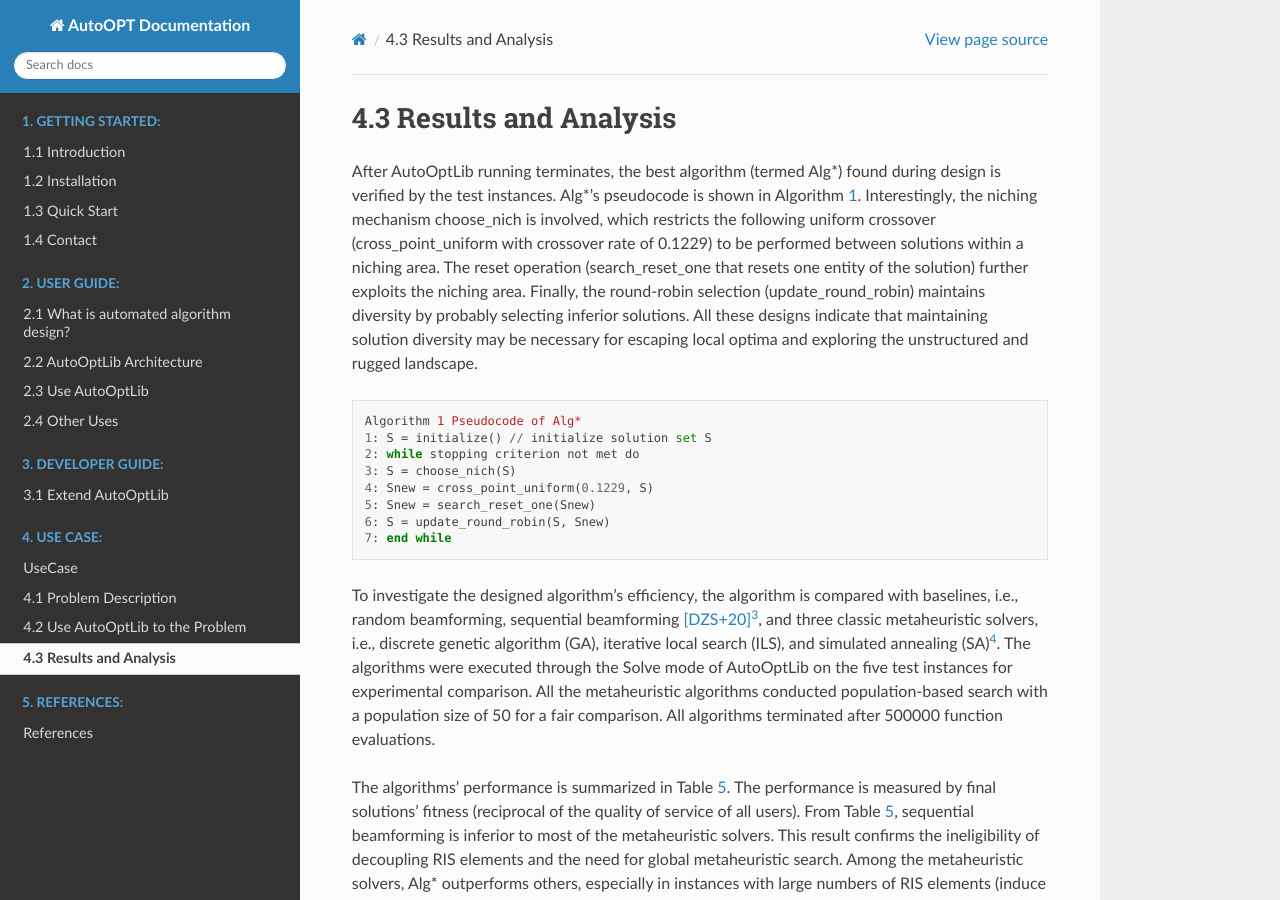
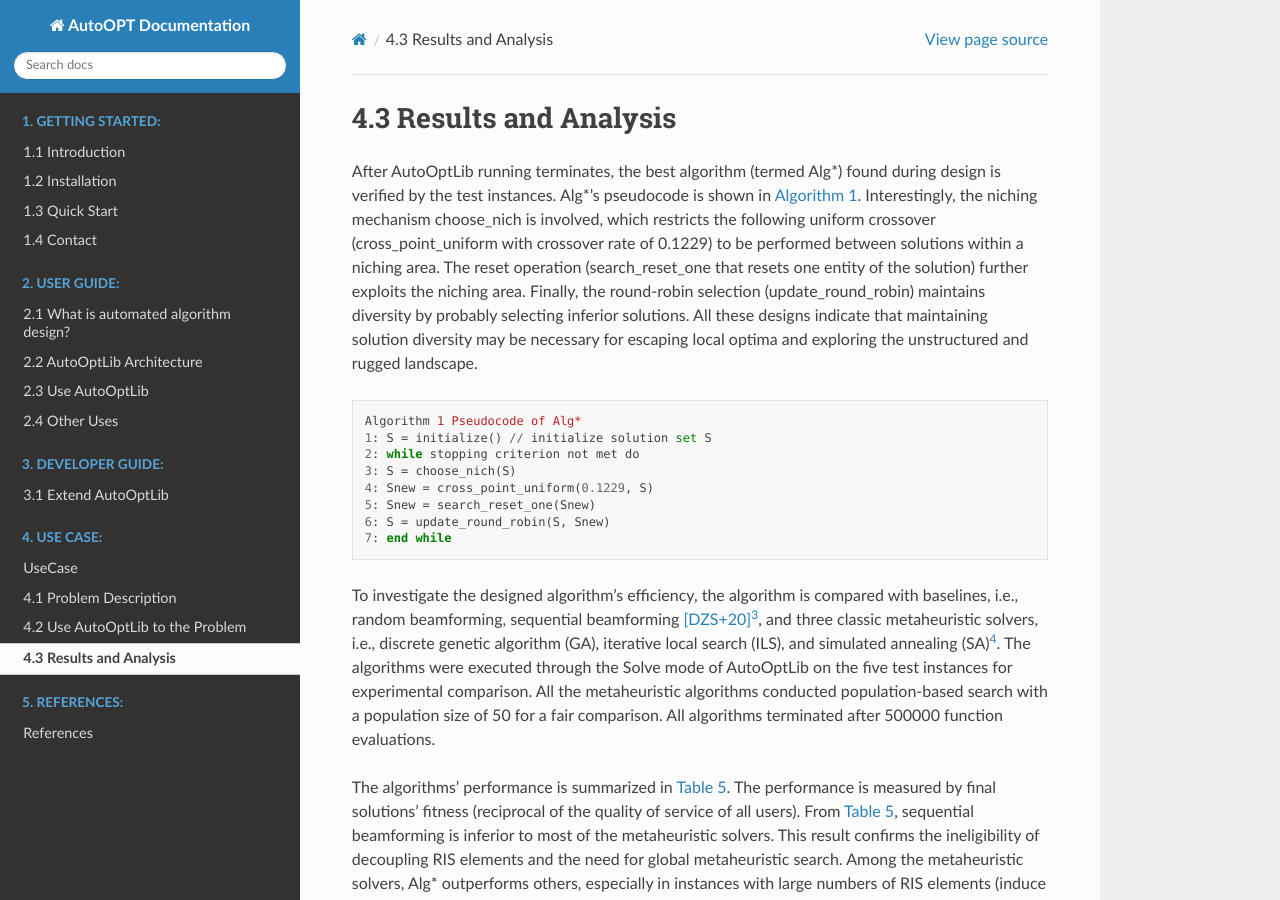
Before and after one commit to 524130120/AutoOPT, a Sphinx documentation site: the page built from source/UseCase/Results_and_Analysis.md, in a window 1280 px wide and 900 px high. Built offline with Sphinx 7.4.7 and the Read the Docs theme 2.0.0, drawn with Linux system fonts in a browser that asks for light colours; part of the change alters nothing that is shown.

```diff
--- a/source/UseCase/Results_and_Analysis.md
+++ b/source/UseCase/Results_and_Analysis.md
@@ -1,8 +1,7 @@
 # 4.3 Results and Analysis
 
 After AutoOptLib running terminates, the best algorithm (termed Alg*) found during design is verified
-by the test instances. Alg*’s pseudocode is shown in Algorithm [1](./Use_AutoOptLib_to_the_Problem.html#algorithm1). Interestingly, the niching mechanism
-choose_nich is involved, which restricts the following uniform crossover (cross_point_uniform with
+by the test instances. Alg*’s pseudocode is shown in [Algorithm 1](#algorithm1). Interestingly, the niching mechanism choose_nich is involved, which restricts the following uniform crossover (cross_point_uniform with
 crossover rate of 0.1229) to be performed between solutions within a niching area. The reset operation
 (search_reset_one that resets one entity of the solution) further exploits the niching area. Finally,
 the round-robin selection (update_round_robin) maintains diversity by probably selecting inferior
@@ -28,7 +27,7 @@ were executed through the Solve mode of AutoOptLib on the five test instances fo
 comparison. All the metaheuristic algorithms conducted population-based search with a population
 size of 50 for a fair comparison. All algorithms terminated after 500000 function evaluations.
 
-The algorithms’ performance is summarized in Table [5](./Use_AutoOptLib_to_the_Problem.html#table5). The performance is measured by final solutions’ fitness (reciprocal of the quality of service of all users). From Table [5](./Use_AutoOptLib_to_the_Problem.html#table5), sequential beamforming
+The algorithms’ performance is summarized in [Table 5](#table5). The performance is measured by final solutions’ fitness (reciprocal of the quality of service of all users). From [Table 5](#table5), sequential beamforming
 is inferior to most of the metaheuristic solvers. This result confirms the ineligibility of decoupling RIS
 elements and the need for global metaheuristic search. Among the metaheuristic solvers, Alg* outperforms others, especially in instances with large numbers of RIS elements (induce high-dimensional
 rugged landscape). This performance can be attributed to its diversity maintenance ability. All the
```
